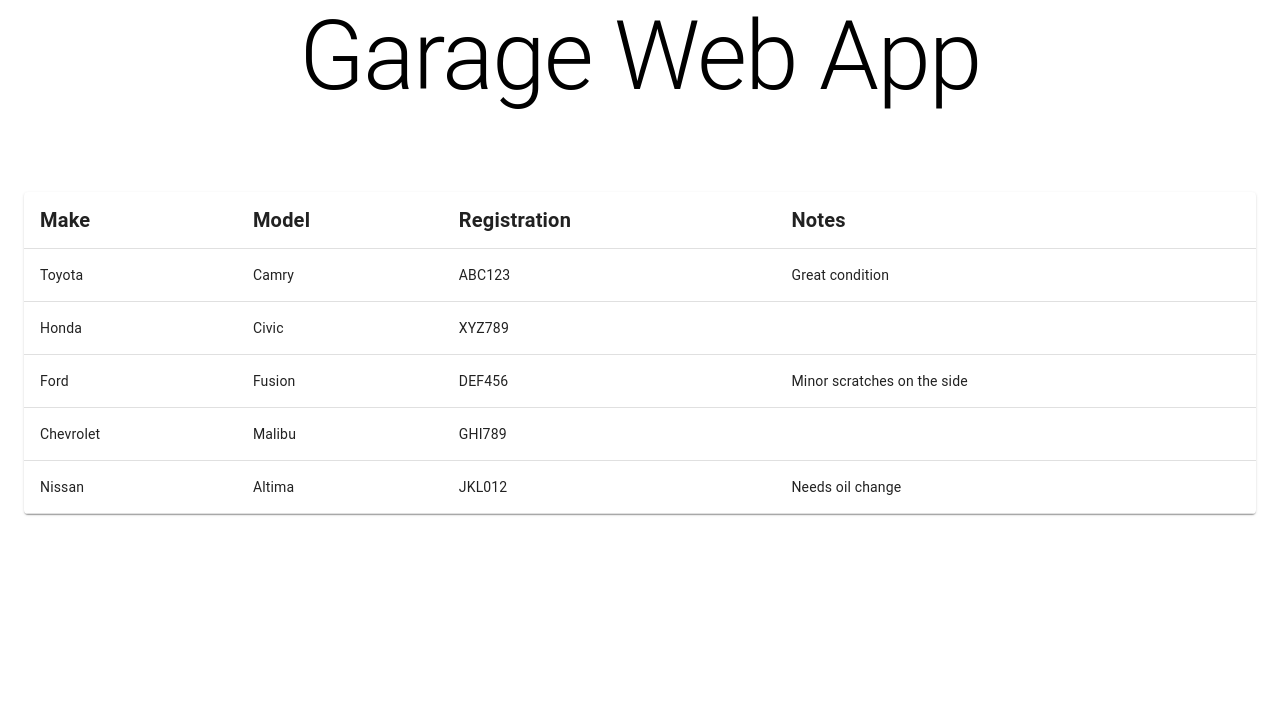
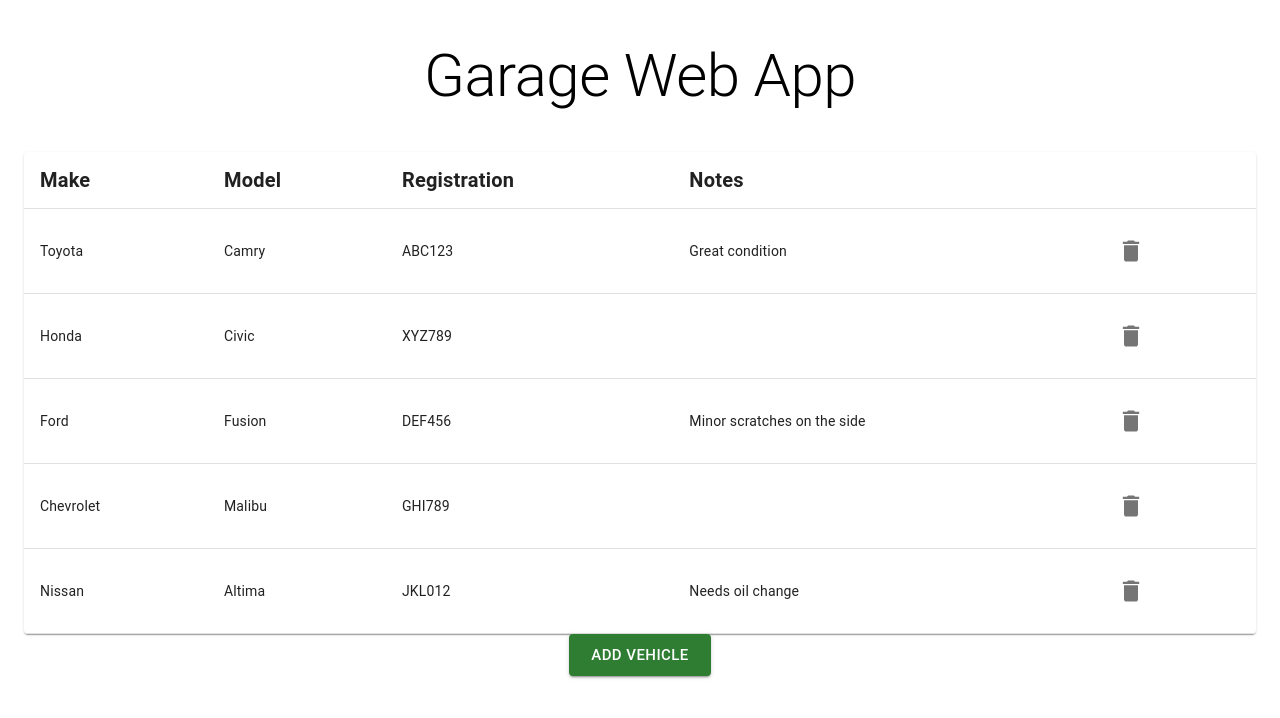
Before and after one commit to SBaldwin-Git/garage-web-app, a React (Create React App) app: page / in a window 1280 px wide. Shown: the top 718 px of the page. Built offline with nearby package versions, Linux system fonts and the light colour scheme.

Commit message:
Added delete buttons to rows

```diff
--- a/package.json
+++ b/package.json
@@ -5,6 +5,7 @@
   "dependencies": {
     "@emotion/react": "^11.11.1",
     "@emotion/styled": "^11.11.0",
+    "@mui/icons-material": "^5.14.16",
     "@mui/material": "^5.14.17",
     "@testing-library/jest-dom": "^5.17.0",
     "@testing-library/react": "^13.4.0",
--- a/src/Components/App/App.js
+++ b/src/Components/App/App.js
@@ -3,6 +3,7 @@
 import { useState } from "react";
 import Typography from "@mui/material/Typography";
 import Container from "@mui/material/Container";
+import AddButton from "../Buttons/AddButton";
 
 function App() {
   class Vehicle {
@@ -28,10 +29,11 @@
   return (
     <div className="App">
       <Container maxWidth="xl">
-        <Typography variant="h1" color="initial" sx={{mb:10}}>
+        <Typography variant="h2" color="initial" sx={{mb:5, mt:5}}>
           Garage Web App
         </Typography>
         <VehicleList vehicles={vehicles} />
+        <AddButton />
       </Container>
     </div>
   );
--- a/src/Components/Buttons/AddButton.js
+++ b/src/Components/Buttons/AddButton.js
@@ -1,9 +1,12 @@
 import React from 'react'
+import Button from '@mui/material/Button'
 
 function AddButton() {
   return (
-    <div>AddButton</div>
-  )
+    <Button variant="contained" size="large" color="success">
+      Add Vehicle
+    </Button>
+  );
 }
 
 export default AddButton
--- a/src/Components/Buttons/DeleteButton.js
+++ b/src/Components/Buttons/DeleteButton.js
@@ -1,9 +1,13 @@
-import React from 'react'
+import React from "react";
+import DeleteIcon from "@mui/icons-material/Delete";
+import IconButton from "@mui/material/IconButton";
 
 function DeleteButton() {
   return (
-    <div>DeleteButton</div>
-  )
+    <IconButton aria-label="delete" size="large">
+      <DeleteIcon fontSize="inherit" />
+    </IconButton>
+  );
 }
 
-export default DeleteButton
+export default DeleteButton;
--- a/src/Components/VehicleList/VehicleList.js
+++ b/src/Components/VehicleList/VehicleList.js
@@ -1,4 +1,4 @@
-import React from 'react'
+import React from "react";
 import Table from "@mui/material/Table";
 import TableBody from "@mui/material/TableBody";
 import TableCell from "@mui/material/TableCell";
@@ -6,11 +6,12 @@
 import TableHead from "@mui/material/TableHead";
 import TableRow from "@mui/material/TableRow";
 import Paper from "@mui/material/Paper";
+import DeleteButton from "../Buttons/DeleteButton";
 
-function VehicleList({vehicles}) {
+function VehicleList({ vehicles }) {
   return (
     <TableContainer component={Paper}>
-      <Table>
+      <Table aria-label="sticky table">
         <TableHead>
           <TableRow>
             <TableCell sx={{ fontWeight: "bold", fontSize: 20 }}>
@@ -25,6 +26,9 @@
             <TableCell sx={{ fontWeight: "bold", fontSize: 20 }}>
               Notes
             </TableCell>
+            <TableCell sx={{ fontWeight: "bold", fontSize: 20 }}>
+              {/* placeholder */}
+            </TableCell>
           </TableRow>
         </TableHead>
         <TableBody>
@@ -34,6 +38,9 @@
               <TableCell>{vehicle.model}</TableCell>
               <TableCell>{vehicle.registration}</TableCell>
               <TableCell>{vehicle.notes}</TableCell>
+              <TableCell>
+                <DeleteButton />
+              </TableCell>
             </TableRow>
           ))}
         </TableBody>
@@ -42,4 +49,4 @@
   );
 }
 
-export default VehicleList
+export default VehicleList;
```
Also changed, not shown: 1 other file (tests, documents, lock files or other folders).
